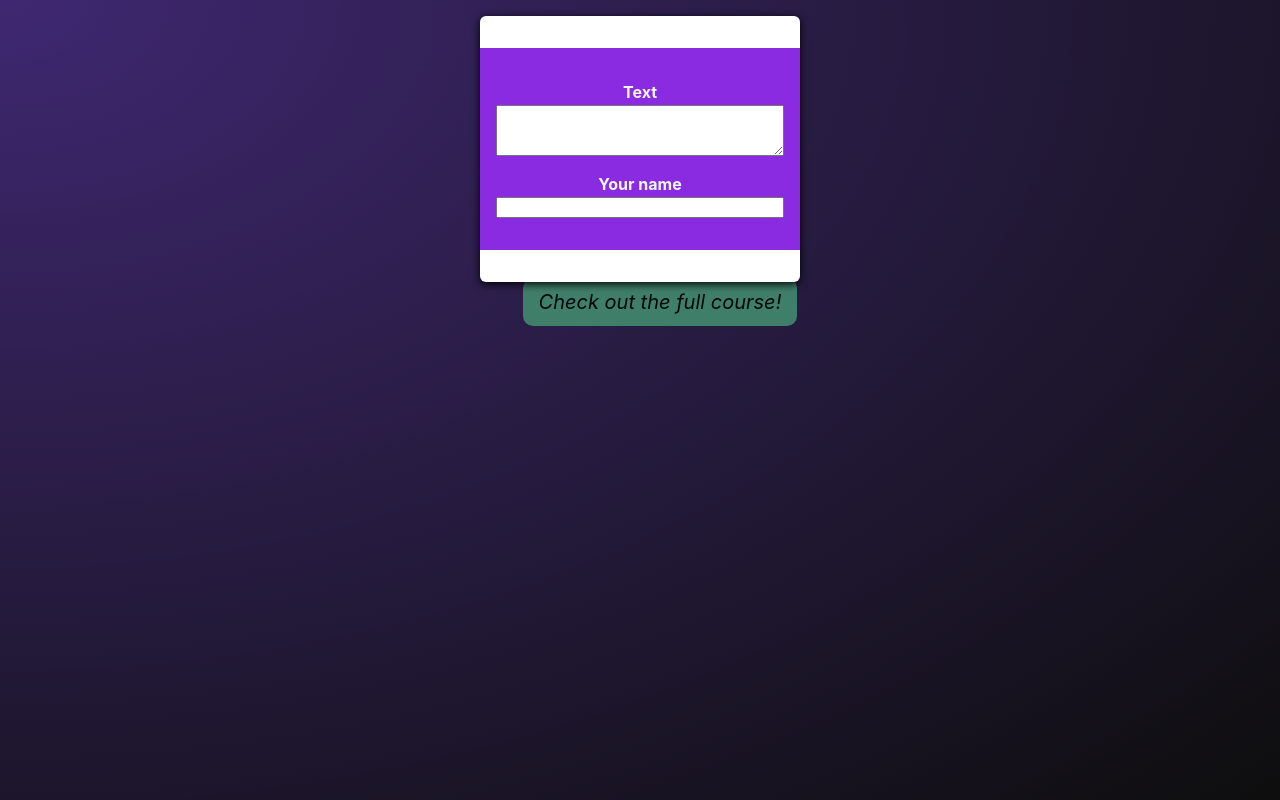
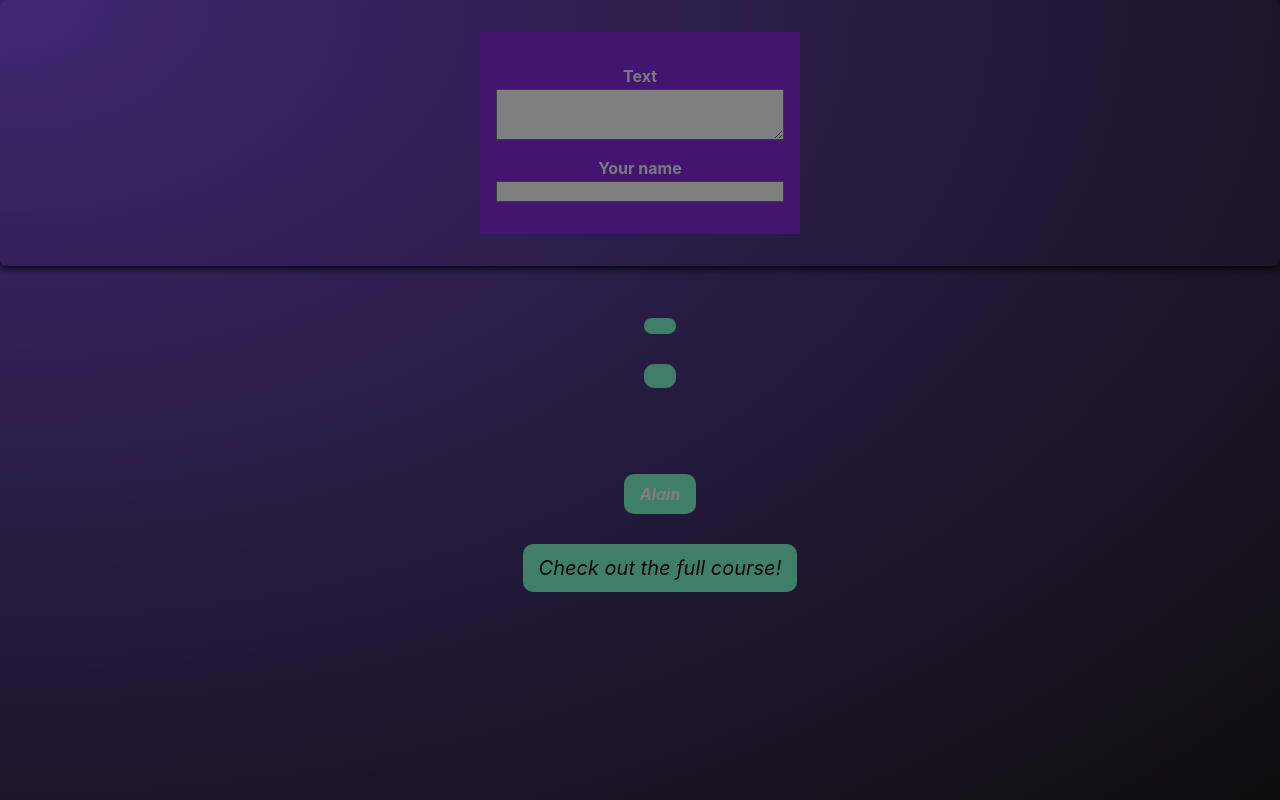
Before and after one commit to alainiranzi/Udemy-react, a React (Vite) app: page / in a window 1280 px wide. Built offline with nearby package versions, Linux system fonts and the light colour scheme.

Commit message:
state and conditional content

```diff
--- a/src/components/Modal.jsx
+++ b/src/components/Modal.jsx
@@ -1,15 +1,21 @@
+import classes from './Modal.module.css';
 
-import  classes from './Modal.module.css';
+function Modal({ children, onClose }) {
+  return (
+    <>
+      {/* backdrop (lower z-index) */}
+      <div
+        className={classes.backdrop}
+        onClick={onClose}
+        style={{ zIndex: 1000 }}
+      />
 
-function  Modal({ children }) {
-    return (
-     <>
-    <div className={classes.backdrop} />
-    <dialog open className={classes.modal}>
-      {children}
-      </dialog>
+      {/* modal container (higher z-index) */}
+      <div className={classes.modal} style={{ zIndex: 1001 }}>
+        {children}
+      </div>
+    </>
+  );
+}
 
-    </>
-    );
-}
 export default Modal;
--- a/src/components/PostList.module.css
+++ b/src/components/PostList.module.css
@@ -5,5 +5,5 @@
     padding: 1rem 0;
     display: grid;
     gap: 1rem;
-    grid-template-columns: repeat(auto-fit, minmax(15rem, 1fr));
+
 }
--- a/src/components/PostsList.jsx
+++ b/src/components/PostsList.jsx
@@ -5,8 +5,13 @@ import Modal from './Modal';
 import classes from './PostList.module.css';
 
 function PostList() {
+  const [modalIsVisible, setModalIsVisible] = useState(true);
   const [enteredBody, setEnteredBody] = useState('');
   const [enteredAuthor, setEnteredAuthor] = useState('');
+
+  function hideModalHandler() {
+    setModalIsVisible(false);
+  }
 
   function bodyChangeHandler(event) {
     setEnteredBody(event.target.value);
@@ -16,14 +21,18 @@ function PostList() {
     setEnteredAuthor(event.target.value);
   }
 
-  return (
-    <>
-      <Modal>
+
+     return (
+      <>
+      {modalIsVisible && (
+     <Modal onClose={hideModalHandler}>
         <NewPost
           onBodyChange={bodyChangeHandler}
           onAuthorChange={authorChangeHandler}
         />
       </Modal>
+    )}
+
       <ul className={classes.posts}>
         <Post author={enteredAuthor} body={enteredBody} />
         <Post author="Alain" body="Check out the full course!" />
```
